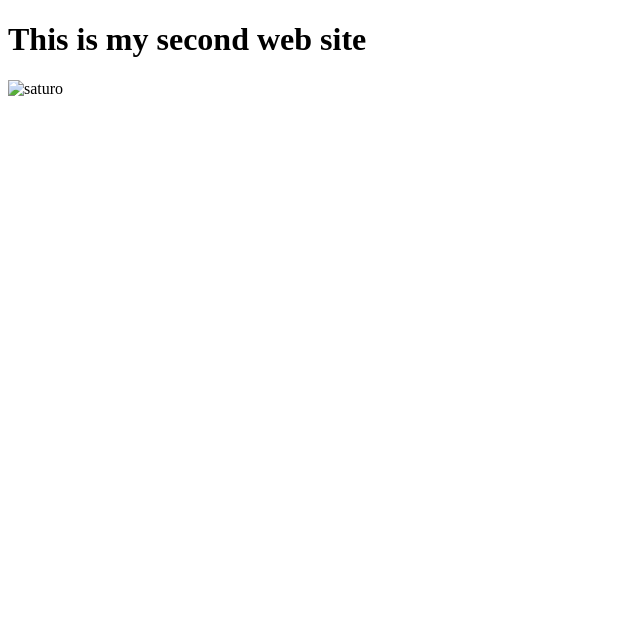
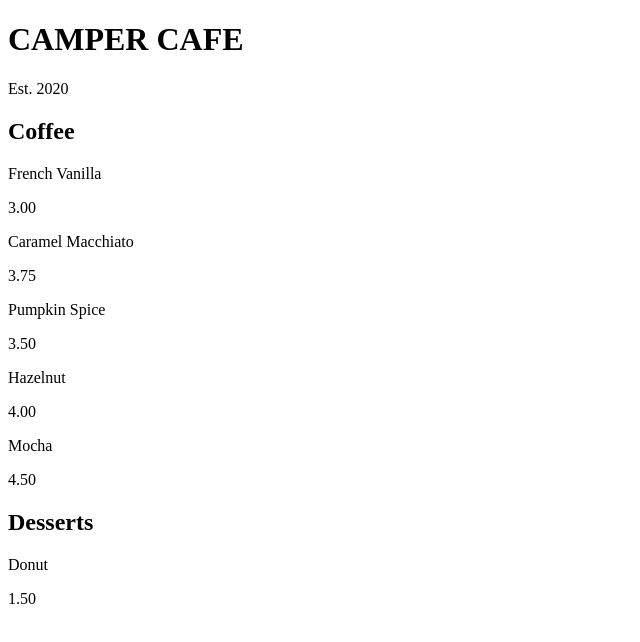
Before and after one commit to Ramo-gif/firstsitewindows, a plain HTML site: page omar/images/index.html in a window 1280 px wide. Shown: the whole page, without its empty margins (0-640 px from the left). Drawn offline with Linux system fonts and the light colour scheme.

Commit message:
coffee commit

```diff
--- a/omar/images/index.html
+++ b/omar/images/index.html
@@ -1,12 +1,41 @@
 <!DOCTYPE html>
 <html lang="en">
-<head>
-    <meta charset="UTF-8">
-    <title>First web site githubb</title>
-    <h1>This is my second web site</h1>
-    <img src="images/gojo.jpg" alt="saturo">
-</head>
-<body>
-
-</body>
+  <head>
+    <meta charset="utf-8" />
+    <meta name="viewport" content="width=device-width, initial-scale=1.0" />
+    <title>Cafe Menu</title>
+    <link href="styles.css" rel="stylesheet"/>
+  </head>
+  <body>
+    <div class="menu">
+      <main>
+        <h1>CAMPER CAFE</h1>
+        <p>Est. 2020</p>
+        <section>
+          <h2>Coffee</h2>
+          <article class="item">
+            <p class="flavor">French Vanilla</p><p class="price">3.00</p>
+          </article>
+          <article class="item">
+            <p class="flavor">Caramel Macchiato</p><p class="price">3.75</p>
+          </article>
+          <article class="item">
+            <p class="flavor">Pumpkin Spice</p><p class="price">3.50</p>
+          </article>
+          <article class="item">
+            <p class="flavor">Hazelnut</p><p class="price">4.00</p>
+          </article>
+          <article class="item">
+            <p class="flavor">Mocha</p><p class="price">4.50</p>
+          </article>
+        </section>
+        <section>
+          <h2>Desserts</h2>
+          <article class="item">
+            <p class="dessert">Donut</p><p class="price">1.50</p>
+          </article>
+        </section>
+      </main>
+    </div>
+  </body>
 </html>
```
